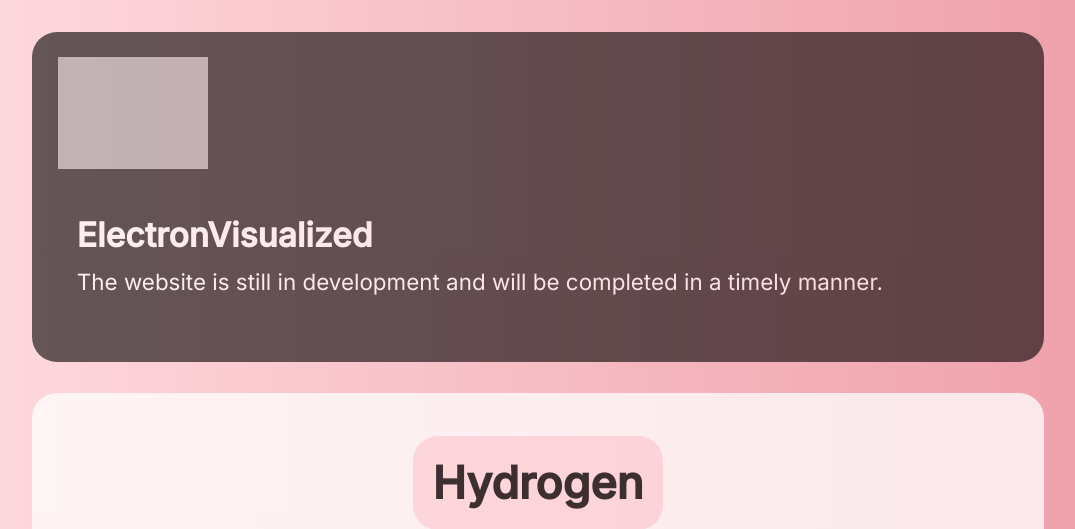
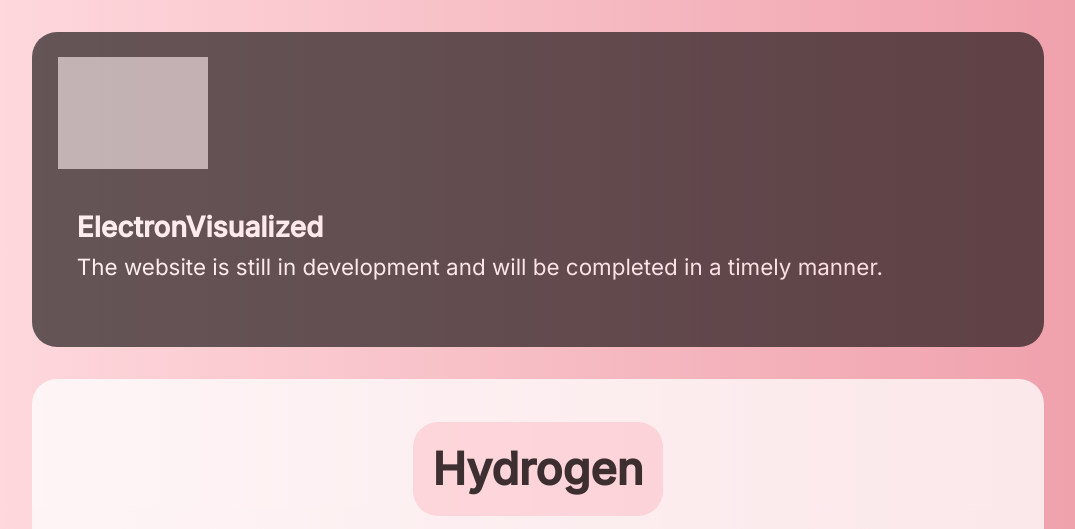
Before and after one commit to wonmor/ElectronVisualized, a Flask app: page / in a window 1280 px wide. Shown: the top 529 px of the page, without its empty margins (102-1177 px from the left). Run offline with Flask 2, Linux system fonts and the light colour scheme; grey boxes are pictures that could not be loaded.

Commit message:
Update style.css

```diff
--- a/data/static/css/style.css
+++ b/data/static/css/style.css
@@ -64,7 +64,7 @@ h3 {
 }
 
 #main_heading {
-  font-size: 300%;
+  font-size: 2.5em;
 }
 
 #sub_heading {
```
